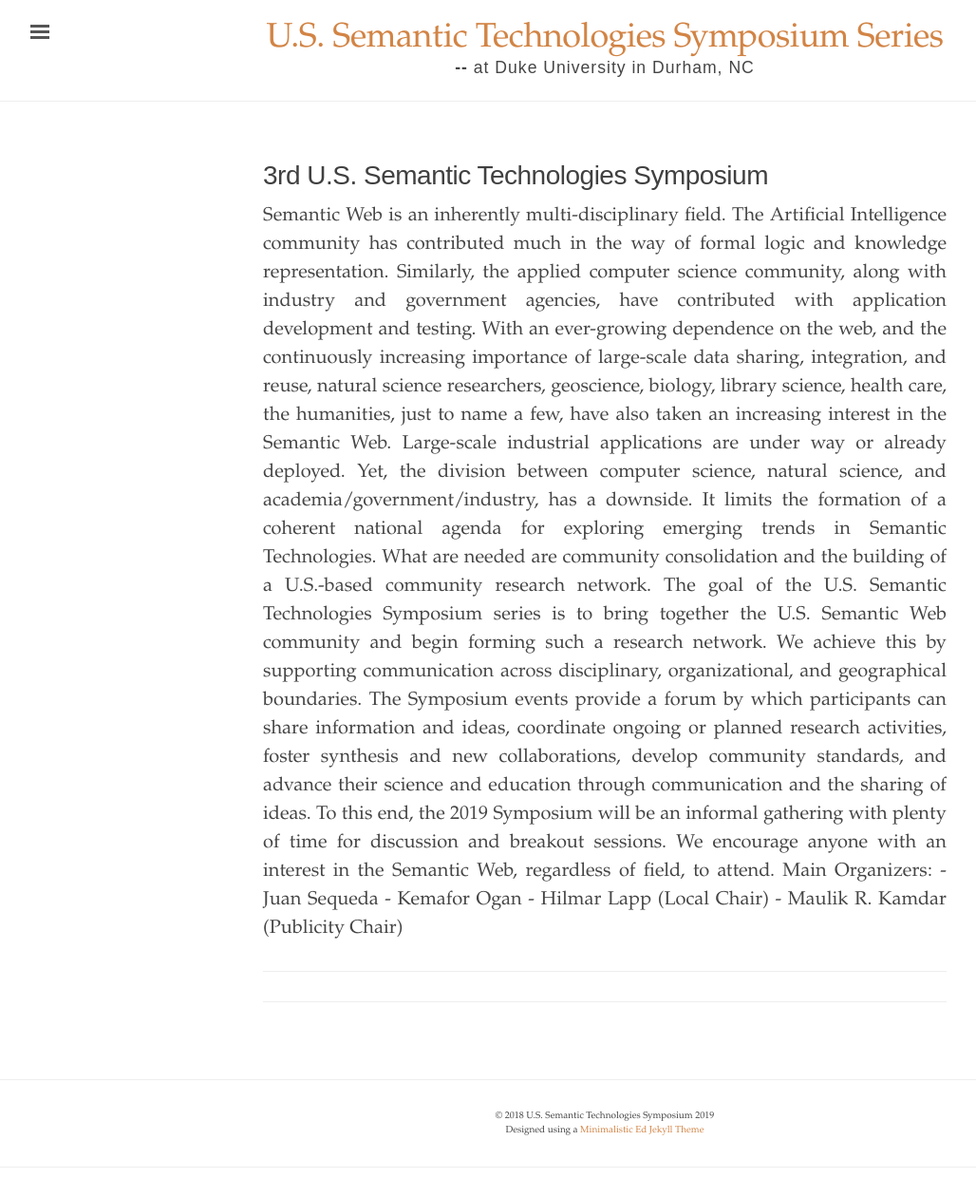
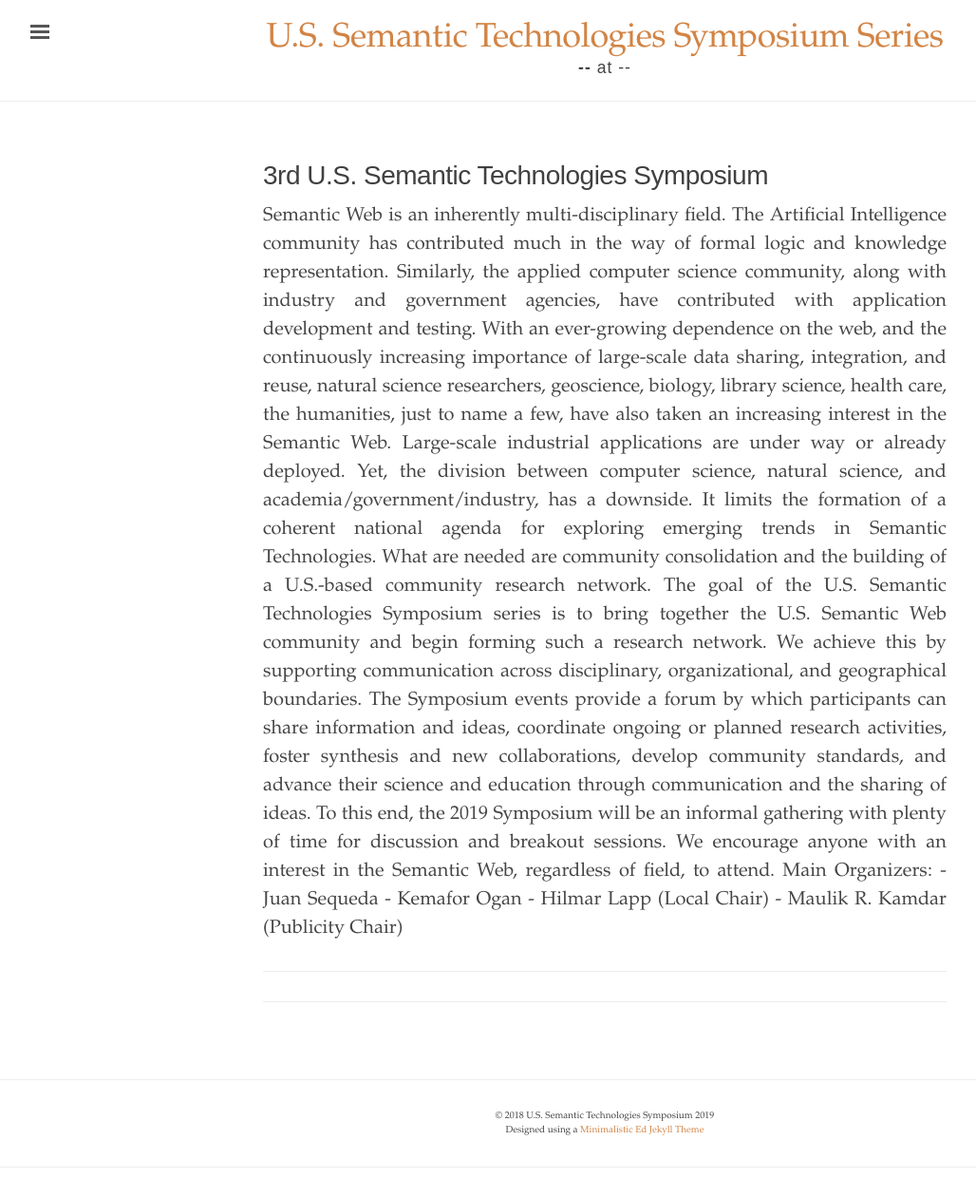
Before and after one commit to us2ts/us2ts.github.io, a Jekyll site: the page built from index.html, in a window 1280 px wide. Shown: the whole page at 95% size, without its empty margins (3-1031 px from the left). Built offline with Jekyll 4.4.1, drawn with Linux system fonts in a browser that asks for light colours.

Commit message:
Prepares for location change

```diff
--- a/_config.yml
+++ b/_config.yml
@@ -2,7 +2,7 @@
 
 # Setup
 title:               'U.S. Semantic Technologies Symposium Series'
-location:            'Duke University in Durham, NC'
+location:            '--'
 date:                '--'
 description:         ''
 url:                 'http://us2ts.github.io'
```
